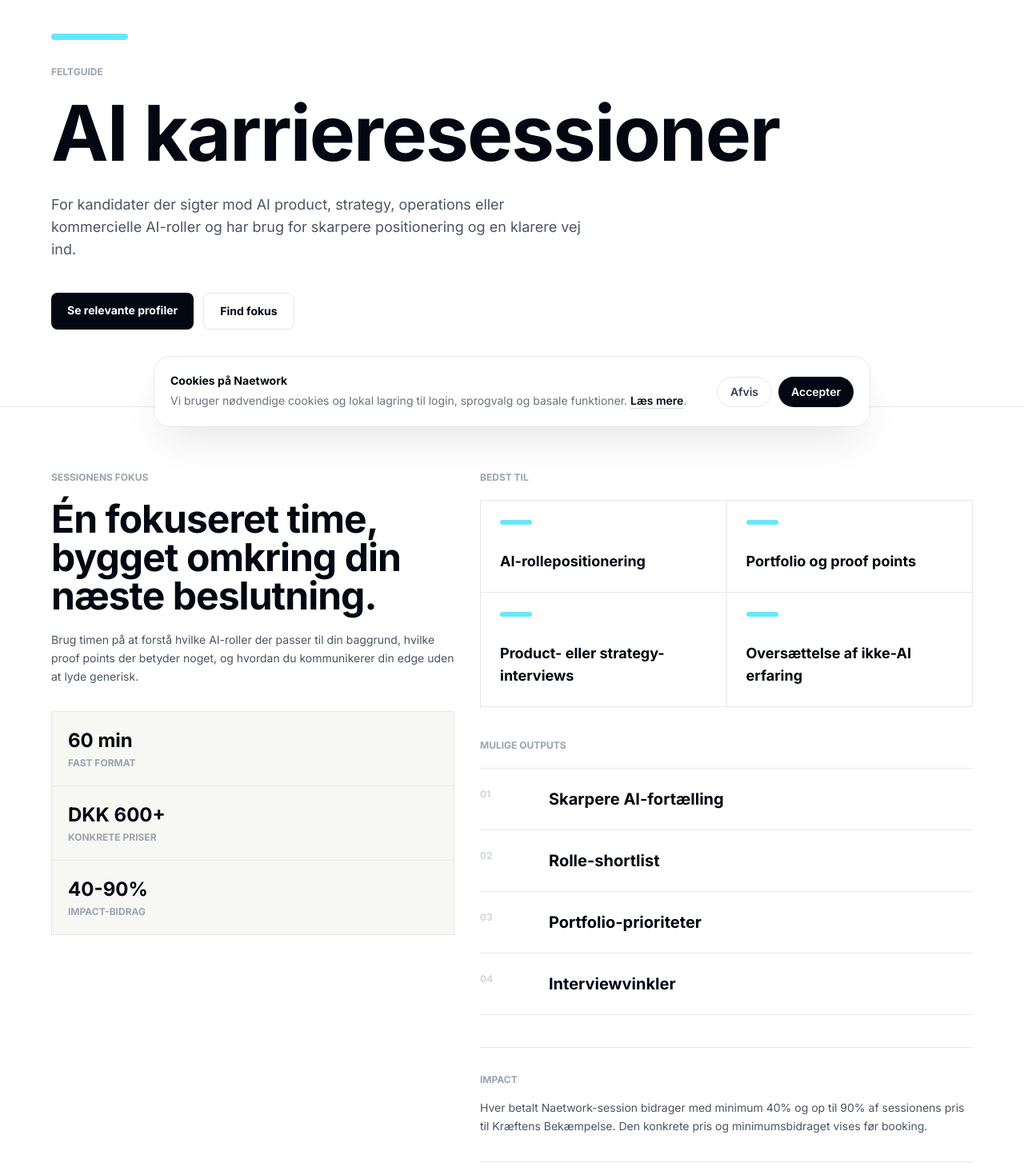
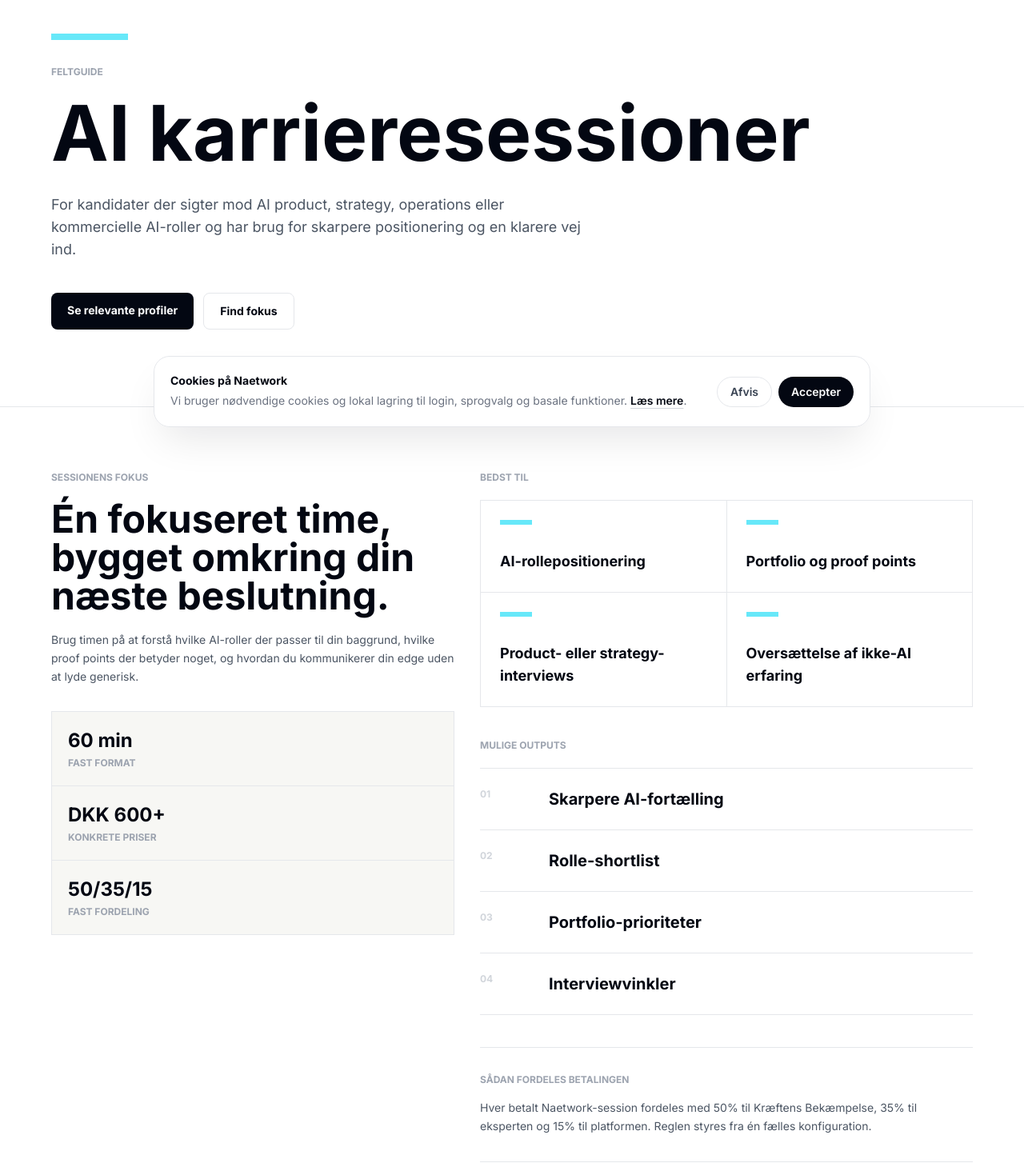
Before and after one commit to mikkelstreet-png/Naetwork, a Next.js app: page /fields/ai in a window 1280 px wide. Shown: the part 246-1710 px from the top of the page at 80% size. Built offline with nearby package versions, Linux system fonts and the light colour scheme; no server answers.

Commit message:
Align field guides with fixed economics copy

```diff
--- a/components/FieldGuideContent.tsx
+++ b/components/FieldGuideContent.tsx
@@ -1,20 +1,17 @@
 'use client';
 
 import Link from 'next/link';
-import { useLanguage } from '@/context/LanguageContext';
 import { FIELD_GUIDES, profileHrefForField } from '@/lib/fieldGuides';
+import { ECONOMICS, formatDkk } from '@/lib/economics';
 import type { FieldSlug } from '@/lib/fieldGuides';
 
 export function FieldGuideContent({ slug }: { slug: FieldSlug }) {
-  const { lang } = useLanguage();
-  const isDa = lang === 'da';
   const field = FIELD_GUIDES[slug];
-  const locale = isDa ? 'da' : 'en';
 
   const stats = [
-    ['60 min', isDa ? 'Fast format' : 'Fixed format'],
-    ['DKK 600+', isDa ? 'Konkrete priser' : 'Concrete price'],
-    ['40-90%', isDa ? 'Impact-bidrag' : 'Impact contribution'],
+    [`${ECONOMICS.sessionMinutes} min`, 'Fast format'],
+    [`${formatDkk(ECONOMICS.minPriceDkk)}+`, 'Konkrete priser'],
+    [`${ECONOMICS.charityPercent}/${ECONOMICS.professionalPercent}/${ECONOMICS.platformPercent}`, 'Fast fordeling'],
   ] as const;
 
   return (
@@ -22,16 +19,16 @@ export function FieldGuideContent({ slug }: { slug: FieldSlug }) {
       <section className="border-b border-gray-200 bg-white px-5 py-16 sm:px-8 md:py-24">
         <div className="mx-auto max-w-6xl">
           <Link href="/" className="mb-10 inline-flex text-sm font-black text-gray-500 transition-colors hover:text-gray-950">&larr; Naetwork</Link>
-          <span className={`mb-8 block h-2 w-24 rounded-full ${field.accent}`} />
-          <p className="mb-5 text-xs font-black uppercase text-gray-400">{isDa ? 'Feltguide' : 'Field guide'}</p>
-          <h1 className="max-w-5xl text-6xl font-black leading-[0.9] tracking-tight text-gray-950 text-balance md:text-8xl">{field.title[locale]}</h1>
-          <p className="mt-7 max-w-2xl text-base leading-relaxed text-gray-600 md:text-lg">{field.description[locale]}</p>
+          <span className={`mb-8 block h-2 w-24 ${field.accent}`} />
+          <p className="mb-5 text-xs font-black uppercase text-gray-400">Feltguide</p>
+          <h1 className="max-w-5xl text-5xl font-black leading-[0.9] text-gray-950 text-balance md:text-8xl">{field.title.da}</h1>
+          <p className="mt-7 max-w-2xl text-base leading-relaxed text-gray-600 md:text-lg">{field.description.da}</p>
           <div className="mt-10 flex flex-wrap gap-3">
             <Link href={profileHrefForField(slug)} className="inline-flex rounded-lg bg-gray-950 px-5 py-3 text-sm font-black text-white transition-colors hover:bg-gray-800">
-              {isDa ? 'Se relevante profiler' : 'Browse relevant profiles'}
+              Se relevante profiler
             </Link>
             <Link href="/match" className="inline-flex rounded-lg border border-gray-200 px-5 py-3 text-sm font-black text-gray-950 transition-colors hover:border-gray-950">
-              {isDa ? 'Find fokus' : 'Find focus'}
+              Find fokus
             </Link>
           </div>
         </div>
@@ -40,11 +37,9 @@ export function FieldGuideContent({ slug }: { slug: FieldSlug }) {
       <section className="px-5 py-14 sm:px-8 md:py-20">
         <div className="mx-auto grid max-w-6xl gap-8 lg:grid-cols-[0.9fr_1.1fr]">
           <aside className="lg:sticky lg:top-24 lg:h-fit">
-            <p className="mb-5 text-xs font-black uppercase text-gray-400">{isDa ? 'Sessionens fokus' : 'Session focus'}</p>
-            <h2 className="text-4xl font-black leading-tight tracking-tight text-gray-950 text-balance md:text-5xl">
-              {isDa ? 'Én fokuseret time, bygget omkring din næste beslutning.' : 'One focused hour, built around your next decision.'}
-            </h2>
-            <p className="mt-5 text-sm leading-relaxed text-gray-600">{field.sessionFocus[locale]}</p>
+            <p className="mb-5 text-xs font-black uppercase text-gray-400">Sessionens fokus</p>
+            <h2 className="text-4xl font-black leading-tight text-gray-950 text-balance md:text-5xl">Én fokuseret time, bygget omkring din næste beslutning.</h2>
+            <p className="mt-5 text-sm leading-relaxed text-gray-600">{field.sessionFocus.da}</p>
             <div className="mt-8 grid gap-px border border-gray-200 bg-gray-200">
               {stats.map(([value, label]) => (
                 <div key={label} className="bg-[#f7f7f4] p-5">
@@ -57,11 +52,11 @@ export function FieldGuideContent({ slug }: { slug: FieldSlug }) {
 
           <div className="space-y-10">
             <section>
-              <p className="mb-5 text-xs font-black uppercase text-gray-400">{isDa ? 'Bedst til' : 'Best for'}</p>
+              <p className="mb-5 text-xs font-black uppercase text-gray-400">Bedst til</p>
               <div className="grid gap-px border border-gray-200 bg-gray-200 sm:grid-cols-2">
-                {field.bestFor[locale].map((item) => (
+                {field.bestFor.da.map((item) => (
                   <div key={item} className="bg-white p-6">
-                    <span className={`mb-8 block h-1.5 w-10 rounded-full ${field.accent}`} />
+                    <span className={`mb-8 block h-1.5 w-10 ${field.accent}`} />
                     <p className="text-lg font-black text-gray-950">{item}</p>
                   </div>
                 ))}
@@ -69,9 +64,9 @@ export function FieldGuideContent({ slug }: { slug: FieldSlug }) {
             </section>
 
             <section>
-              <p className="mb-5 text-xs font-black uppercase text-gray-400">{isDa ? 'Mulige outputs' : 'Possible outputs'}</p>
+              <p className="mb-5 text-xs font-black uppercase text-gray-400">Mulige outputs</p>
               <div className="border-t border-gray-200">
-                {field.outputs[locale].map((item, index) => (
+                {field.outputs.da.map((item, index) => (
                   <div key={item} className="grid gap-4 border-b border-gray-200 py-6 md:grid-cols-[70px_1fr]">
                     <p className="text-xs font-black text-gray-300">0{index + 1}</p>
                     <p className="text-xl font-black text-gray-950">{item}</p>
@@ -81,11 +76,9 @@ export function FieldGuideContent({ slug }: { slug: FieldSlug }) {
             </section>
 
             <section className="border-y border-gray-200 py-8">
-              <p className="mb-4 text-xs font-black uppercase text-gray-400">Impact</p>
+              <p className="mb-4 text-xs font-black uppercase text-gray-400">Sådan fordeles betalingen</p>
               <p className="max-w-2xl text-sm leading-relaxed text-gray-600">
-                {isDa
-                  ? 'Hver betalt Naetwork-session bidrager med minimum 40% og op til 90% af sessionens pris til Kræftens Bekæmpelse. Den konkrete pris og minimumsbidraget vises før booking.'
-                  : 'Every paid Naetwork session contributes at least 40% and up to 90% of the session price to Kræftens Bekæmpelse. The concrete price and minimum contribution are visible before booking.'}
+                Hver betalt Naetwork-session fordeles med {ECONOMICS.charityPercent}% til {ECONOMICS.charityName}, {ECONOMICS.professionalPercent}% til eksperten og {ECONOMICS.platformPercent}% til platformen. Reglen styres fra én fælles konfiguration.
               </p>
             </section>
           </div>
```
